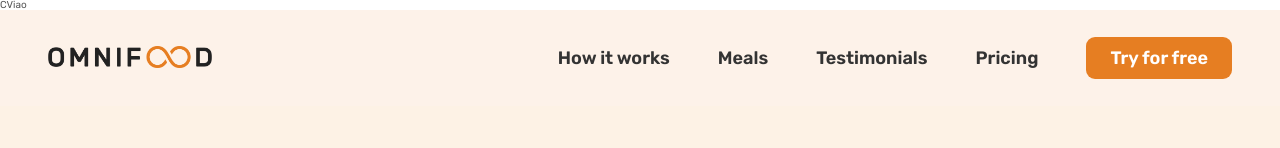
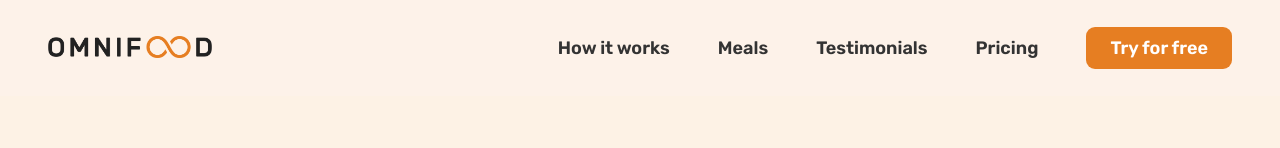
Before and after one commit to KevAtta/Omnifood-Project, a plain HTML site: page Project/index.html in a window 1280 px wide. Shown: the top 148 px of the page. Drawn offline with nearby package versions, Linux system fonts and the light colour scheme.

Commit message:
removed string

```diff
--- a/Project/index.html
+++ b/Project/index.html
@@ -23,7 +23,6 @@
       href="https://fonts.googleapis.com/css2?family=Rubik:wght@400;500;600;700&display=swap"
       rel="stylesheet"
     />
-    <p>CViao</p>
 
     <!-- collega il file css all'html -->
     <link href="css/style.css" rel="stylesheet" />
```
